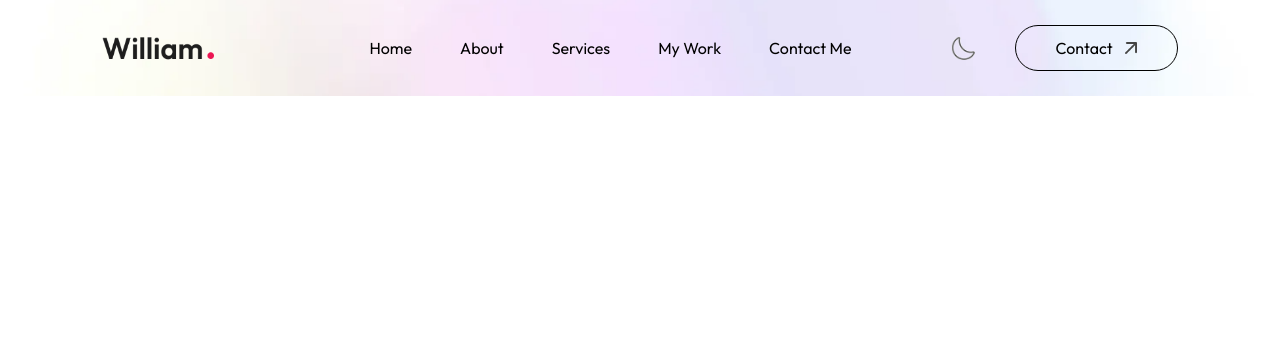
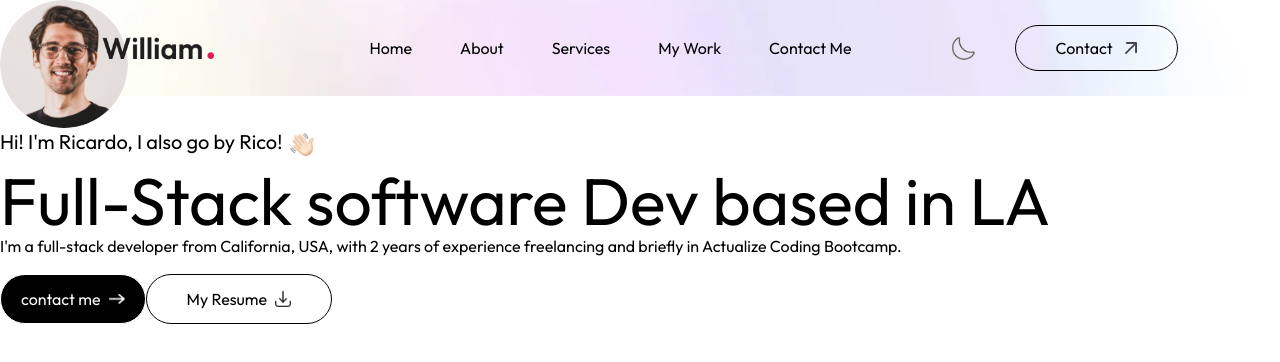
Before and after one commit to RicardoATrevino/Rico.github.io, a Next.js app: page / in a window 1280 px wide. Shown: the top 362 px of the page. Built offline with nearby package versions, Linux system fonts and the light colour scheme; a web font is replaced by a local one.

Commit message:
added header, need to fix images

```diff
--- /dev/null
+++ b/app/components/Header.jsx
@@ -0,0 +1,38 @@
+import React from "react";
+import Image from "next/image";
+import { assets } from "../../assets/assets";
+
+const Header = () => {
+  return (
+    <div>
+      <div>
+        {/* ----------------- Add Profile Picture, replace profile_img, rename --------------- */}
+        <Image src={assets.profile_img} alt="" className="rounded-full w-32" />
+      </div>
+      <h3 className="flex items-end gap-2 text-xl md:text-2x1 mb-3 font-ovo">
+        Hi! I'm Ricardo, I also go by Rico! <Image src={assets.hand_icon} alt="" className="w-6" />
+      </h3>
+      <h1 className="text-3xl sm:text-6xl lg:text-[66px] font-ovo">Full-Stack software Dev based in LA</h1>
+      <p>
+        I'm a full-stack developer from California, USA, with 2 years of experience freelancing and briefly in Actualize
+        Coding Bootcamp.
+      </p>
+      <div className="flex flex-col sm:flex-row items-center gap=4 mt-4">
+        <a
+          href="#contact"
+          className="px-5 py-3 border border-white rounded-full bg-black text-white flex items-center gap-2"
+        >
+          contact me <Image src={assets.right_arrow_white} alt="" className="w-4" />
+        </a>
+        <a
+          href="/sample-resume.pdf"
+          download
+          className="px-10 py-3 border rounded-full border-grey-500 flex items-center gap-2"
+        >
+          My Resume <Image src={assets.download_icon} alt="" className="w-4" />
+        </a>
+      </div>
+    </div>
+  );
+};
+export default Header;
--- a/app/page.js
+++ b/app/page.js
@@ -1,11 +1,11 @@
-'use client'
+"use client";
 import Navbar from "./components/Navbar";
-
+import Header from "./components/Header";
 export default function Home() {
   return (
     <>
-    <Navbar/>
-
+      <Navbar />
+      <Header />
     </>
   );
 }
```
